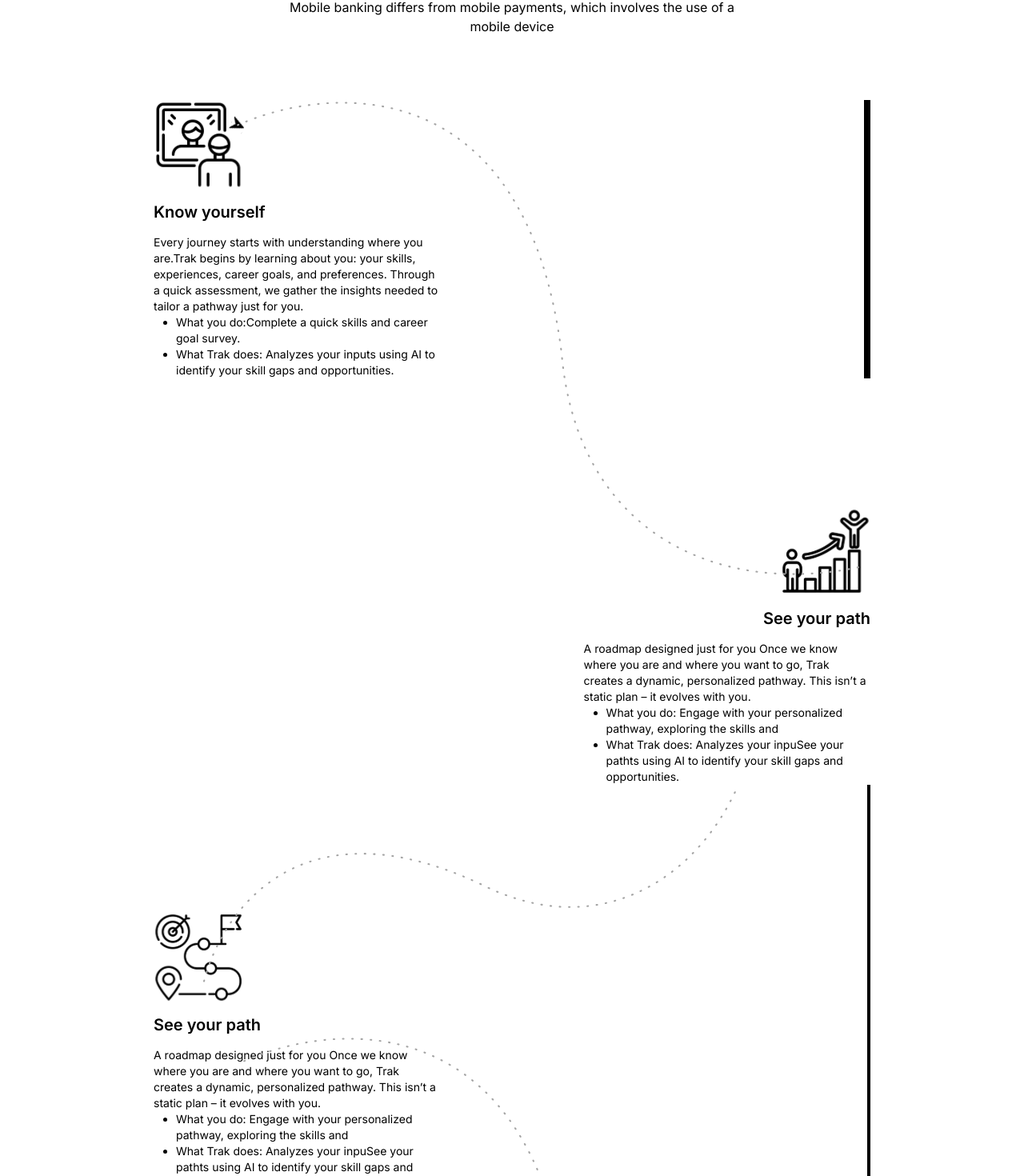
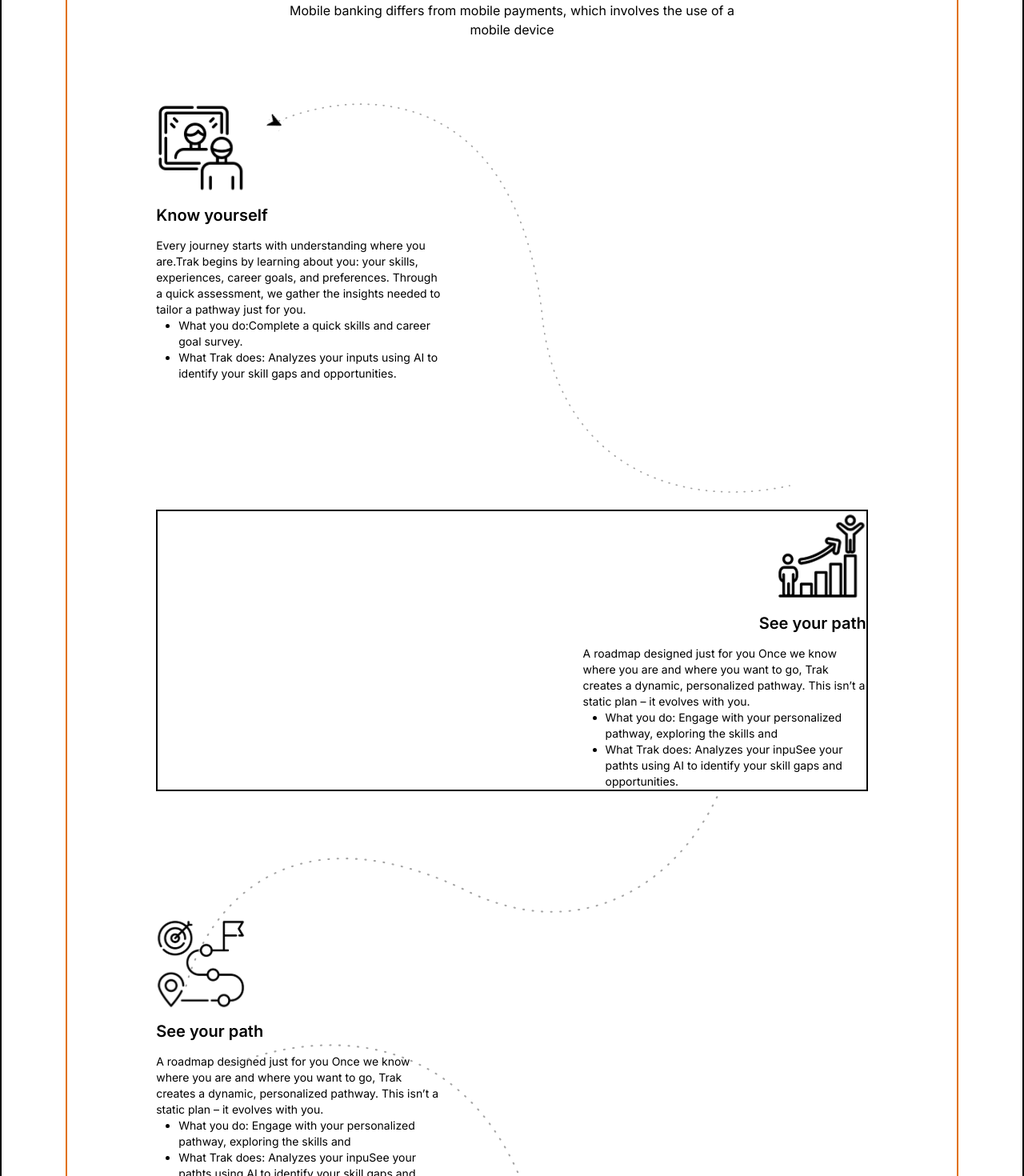
Before and after one commit to VishalMyla/Trak, a React (Vite) app: page / in a window 1280 px wide. Shown: the part 1955-3425 px from the top of the page at 80% size. Built offline with nearby package versions, Linux system fonts and the light colour scheme; a web font is replaced by a local one.

Commit message:
arrow movement -fix

```diff
--- a/src/component/AnimatedPath/index.jsx
+++ b/src/component/AnimatedPath/index.jsx
@@ -38,10 +38,10 @@
   }, [svgpath, pathId, arrowRef]);
 
   return (
-    <div className='border-2'>
+    <div className=''>
       <svg
-        width="100%"
-        height="auto"
+        width="95%"
+        height="140%"
         viewBox="0 0 1383 1044"
         fill="none"
         xmlns="http://www.w3.org/2000/svg"
--- a/src/component/FAQ/index.jsx
+++ b/src/component/FAQ/index.jsx
@@ -56,19 +56,19 @@
   };
 
   return (
-    <div className="faq-container my-40">
+    <div className=" my-40">
       <h1 className="text-4xl text-center font-semibold  fontClassFAQ mb-20">
         Frequently
         Asked
         <b className="text-[#39DC8E] font-semibold"> Questions</b>
       </h1>
       {faqData.map((faq, index) => (
-        <div className="border-2 border-black mb-5 py-4 rounded-md px-5 mx-auto pt-5 mt-12 w-3xl max-md:w-fit " key={faq.id}>
+        <div className="border-2 border-black mb-5 py-4 rounded-md px-5 mx-auto pt-5 mt-12 w-3xl max-md:w-full " key={faq.id}>
           <div className="faq-header relative" onClick={() => toggleFAQ(index)}>
             <span className="text-lg max-md:text-sm font-semibold">0{index + 1}</span>
             <span className="ml-5 max-md:ml-2 text-xl max-md:text-sm font-semibold">{faq.question}</span>
             <span
-              className={`px-5 py-4 max-md:h-auto    ${activeIndex === index ? 'bg-[#39DC8E]':'bg-black text-white' }  text-2xl absolute -right-5 -top-5 cursor-pointer`}
+              className={`px-5 py-4 max-md:py-3.5    ${activeIndex === index ? 'bg-[#39DC8E]':'bg-black text-white' }  text-2xl absolute -right-5 -top-5 cursor-pointer`}
             >
               {activeIndex === index ? '-' : '+'}
             </span>
--- a/src/component/Works/index.jsx
+++ b/src/component/Works/index.jsx
@@ -65,7 +65,7 @@
     ]
 
     return (
-        <div className='my-40 flex flex-col items-center  justify-center mx-auto max-md:mx-1.5 max-md:block '>
+        <div className='my-40 flex flex-col items-center border-2 border-amber-600  justify-center mx-auto max-md:mx-1.5 max-md:block '>
             <img
                 ref={arrowRef}
                 id="arrow"
@@ -77,9 +77,9 @@
             <p className='text-base text-center mt-5'>Mobile banking differs from mobile payments,
                 which involves the use of a <br /> mobile device</p>
 
-            <section className=' my-20 w-[80%] max-md:w-[40%] max-md:flex max-md:flex-col'>
+            <section className=' my-20 w-[80%] max-md:w-full  '>
                 <div className='relative flex '>
-                    <div className=' flex flex-col items-start '>
+                    <div className=' flex flex-col items-start max-md:w-[50%]'>
                         <img src={Work1} alt="step1" className=' h-28' />
                         <h1 className='text-xl font-semibold mt-3.5'>Know yourself</h1>
                         <div className=' mt-3.5 w-[40%] max-md:w-full'>
@@ -96,25 +96,21 @@
 
 
                     </div>
-                    <AnimatedPath className="h-[37rem] left-12   max-md:left-0 max-md:hidden"
+                    <AnimatedPath className=" left-12   max-md:left-5 max-md:top-10"
                         svgpath="M2.4303 51.706C207.959 -39.7872 638.47 -67.0804 716.289 555.692C751.124 957.864 1069.11 1093.1 1380.3 1024.49"
                         pathId="dottedLine1"
                         arrowRef={arrowRef}
                         timeline={timeline.current} />
 
-                         <AnimatedPath className="h-[37rem] left-12   max-md:left-0 lg:hidden"
-                        svgpath={getResponsivePath()}
-                        pathId="dottedLine1"
-                        arrowRef={arrowRef}
-                        timeline={timeline.current} />
+
 
                 </div>
 
 
-                <div className=' flex flex-col items-end mt-40 max-md:mt-20'>
+                <div className=' flex flex-col items-end mt-40 max-md:mt-10 max-md:w-full border-2 '>
                     <img src={Work2} alt="step1" className=' h-28' />
                     <h1 className='text-xl font-semibold mt-3.5'>See your path</h1>
-                    <div className='w-[40%] max-md:w-full mt-3.5  ml-6'>
+                    <div className='w-[40%] max-md:w-[40%] mt-3.5  ml-6'>
                         <p className=' text-sm max-md:text-xs  '>
                             A roadmap designed just for you Once we know where you are and where you want to go, Trak creates a dynamic, personalized pathway. This isn’t a static plan – it evolves with you.
                         </p>
@@ -130,7 +126,7 @@
 
 
                 <div className='relative flex'>
-                    <div className=' flex flex-col items-start mt-40 max-md:mt-20 '>
+                    <div className=' flex flex-col items-start mt-40 max-md:mt-20  max-md:w-[40%]'>
                         <img src={Work3} alt="step1" className=' h-28' />
                         <h1 className='text-xl font-semibold mt-3.5'>See your path</h1>
                         <div className='w-[40%] mt-3.5 max-md:w-full '>
@@ -145,7 +141,7 @@
                         </div>
                     </div>
                     <AnimatedPath
-                        className="h-[37rem] left-1  max-md:h-[10rem] max-md:left-0"
+                        className="h-[37rem] left-1   max-md:left-0 max-md:-top-44"
                         svgpath="M1180.68 2.55774C1087.34 210.201 868.946 345.129 612.982 214.172C206.299 25.3335 36.6516 287.155 2.66342 441.671" // Bottom-to-top
                         pathId="dottedLine2"
                         arrowRef={arrowRef}
@@ -155,10 +151,10 @@
 
 
                 <div className='flex relative'>
-                    <div className=' flex flex-col items-end mt-64 max-md:mt-20 '>
+                    <div className=' flex flex-col items-end mt-64 max-md:mt-10   '>
                         <img src={Work4} alt="step1" className=' h-28' />
                         <h1 className='text-xl font-semibold mt-3.5'>See your path</h1>
-                        <div className='w-[40%] mt-3.5 max-md:w-full '>
+                        <div className='w-[40%] mt-3.5 '>
                             <p className=' text-sm max-md:text-xs '>
 
                                 A roadmap designed just for you Once we know where you are and where you want to go, Trak creates a dynamic, personalized pathway. This isn’t a static plan – it evolves with you.
@@ -170,17 +166,19 @@
                             </ul>
                         </div>
                     </div>
-                    <AnimatedPath className="h-[37rem] left-14 -top-48 max-md:hidden"
+                    <AnimatedPath className="h-[37rem] left-14 -top-48 max-md:-top-80 "
                         svgpath="M2.4303 51.706C207.959 -39.7872 638.47 -67.0804 716.289 555.692C751.124 957.864 1069.11 1093.1 1380.3 1024.49"
                         pathId="dottedLine3"
                         arrowRef={arrowRef}
                         timeline={timeline.current} />
                 </div>
-                <div className=' flex relative'>
-                    <div className=' flex flex-col items-start mt-40  max-md:mt-20'>
+
+
+                <div className=' flex relative max-md:w-full border-2 '>
+                    <div className=' flex flex-col items-start mt-40  max-md:mt-20  '>
                         <img src={Work5} alt="step1" className=' h-28' />
                         <h1 className='text-xl font-semibold mt-3.5'>See your path</h1>
-                        <div className='w-[40%] mt-3.5 max-md:w-full '>
+                        <div className='w-[40%] mt-3.5 '>
                             <p className=' text-sm max-md:text-xs '>
                                 A roadmap designed just for you Once we know where you are and where you want to go, Trak creates a dynamic, personalized pathway. This isn’t a static plan – it evolves with you.
                             </p>
@@ -192,7 +190,7 @@
                         </div>
                     </div>
                     <AnimatedPath
-                        className="h-[37rem] left-8 max-md:hidden"
+                        className="h-[37rem] left-8  max-md:-top-44 "
                         svgpath="M1180.68 2.55774C1087.34 210.201 868.946 345.129 612.982 214.172C206.299 25.3335 36.6516 287.155 2.66342 441.671" // Bottom-to-top
                         pathId="dottedLine4"
                         arrowRef={arrowRef}
--- a/src/pages/Home.jsx
+++ b/src/pages/Home.jsx
@@ -21,7 +21,7 @@
   }, []);
   return (
     <>
-      <div className='px-20 max-md:px-5'>
+      <div className='px-20 max-md:px-5 border-2 border-b-amber-600'>
         {showOverlay &&
           <div class="fc-loader fc-loader_overlay">
             <div class="fc-loader_overlay-fill"></div>
```
